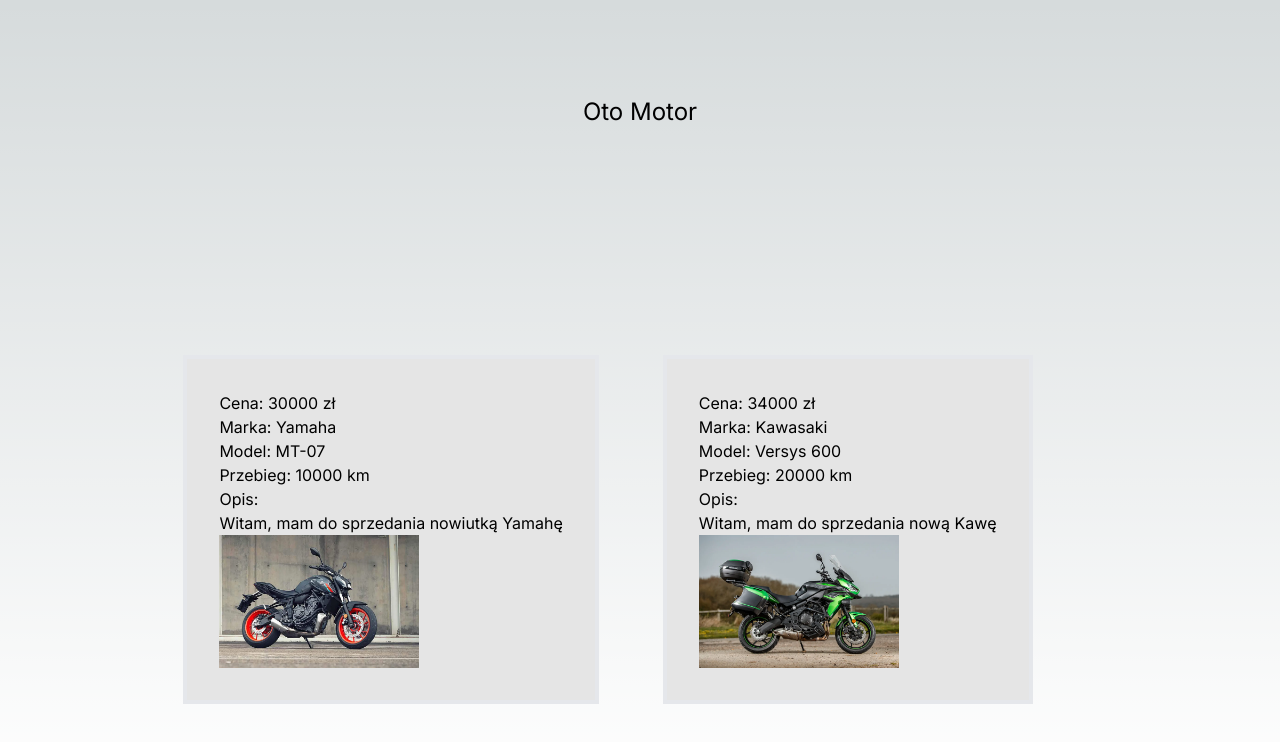
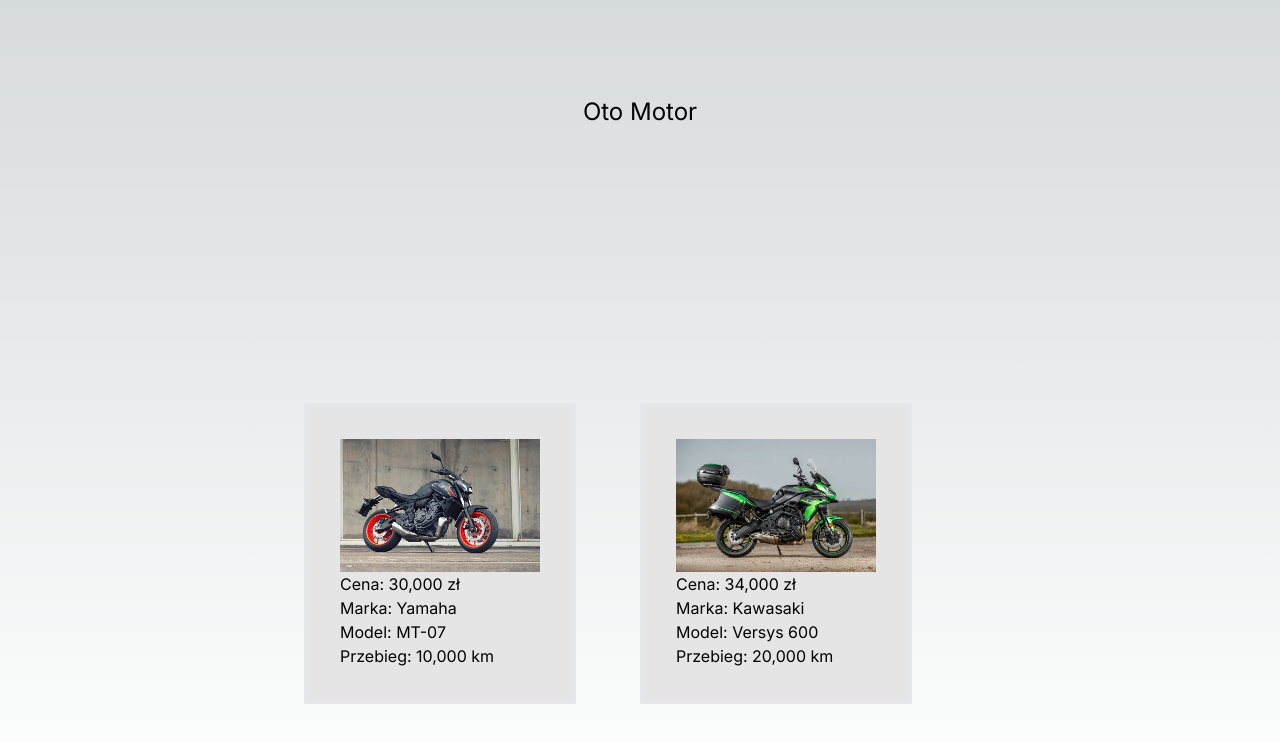
Before and after one commit to mterczynski/oto-motor, a Next.js app: page / in a window 1280 px wide. Shown: the top 742 px of the page. Built offline with nearby package versions, Linux system fonts and the light colour scheme.

Commit message:
Format numbers, remove description from front page

```diff
--- a/src/app/page.tsx
+++ b/src/app/page.tsx
@@ -22,6 +22,10 @@ const mockOffers: MotorcycleSaleOffer[] = [
   },
 ];
 
+const formatNumber = (price: number) => {
+  return price.toLocaleString();
+};
+
 export default function Home() {
   const [saleOffers, setSaleOffers] = useState<MotorcycleSaleOffer[]>([
     ...mockOffers,
@@ -37,16 +41,16 @@ export default function Home() {
             className="flex flex-col mr-16 bg-neutral-200 text-black p-8 border-4"
             key={key}
           >
-            <div>Cena: {offer.priceInPLN} zł</div>
+            <Image alt="" src={offer.imageLink} width={200} height={200} />
+            <div>Cena: {formatNumber(offer.priceInPLN)} zł</div>
             <div>Marka: {offer.brand}</div>
             <div>Model: {offer.model}</div>
-            <div>Przebieg: {offer.mileageInKm} km</div>
-            <div>
+            <div>Przebieg: {formatNumber(offer.mileageInKm)} km</div>
+            {/* <div>
               Opis:
               <br />
               <p>{offer.description}</p>
-            </div>
-            <Image alt="" src={offer.imageLink} width={200} height={200} />
+            </div> */}
           </div>
         ))}
       </div>
```
